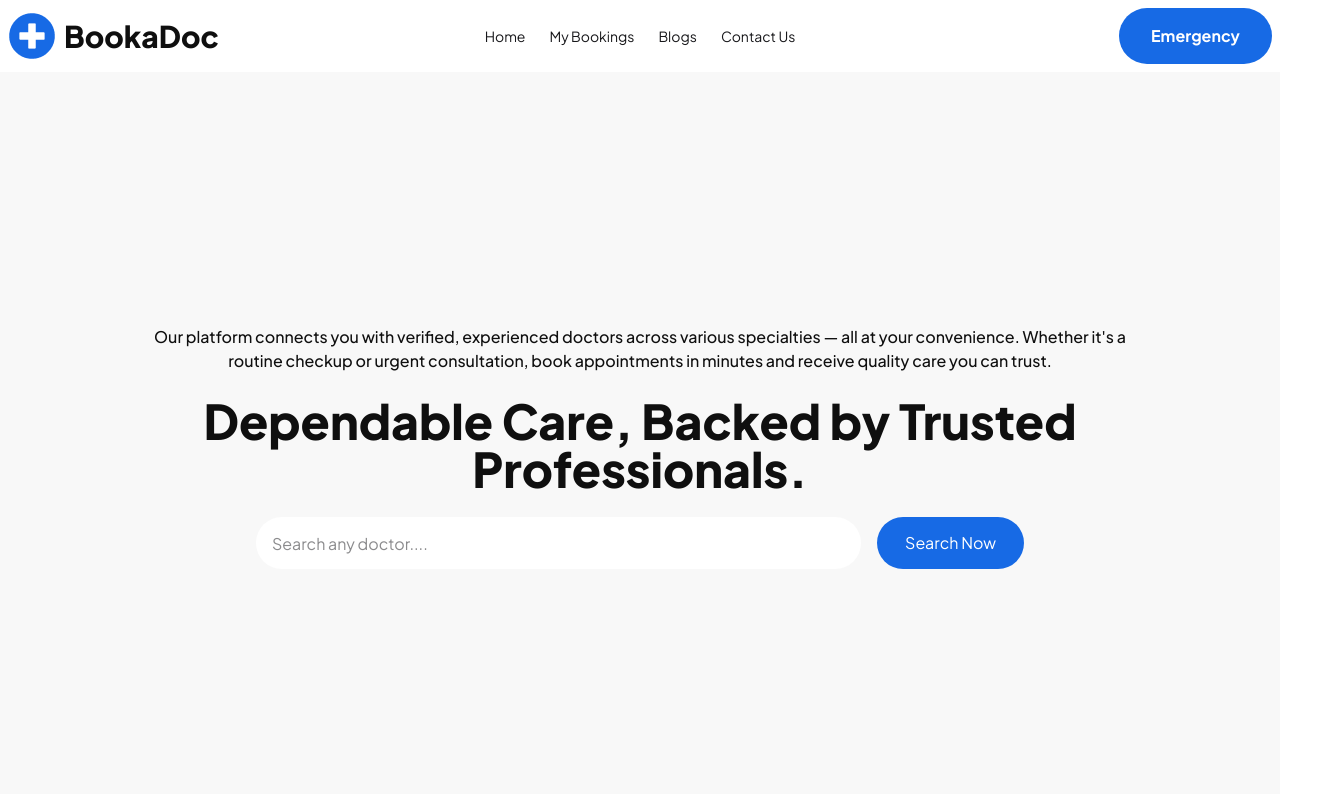
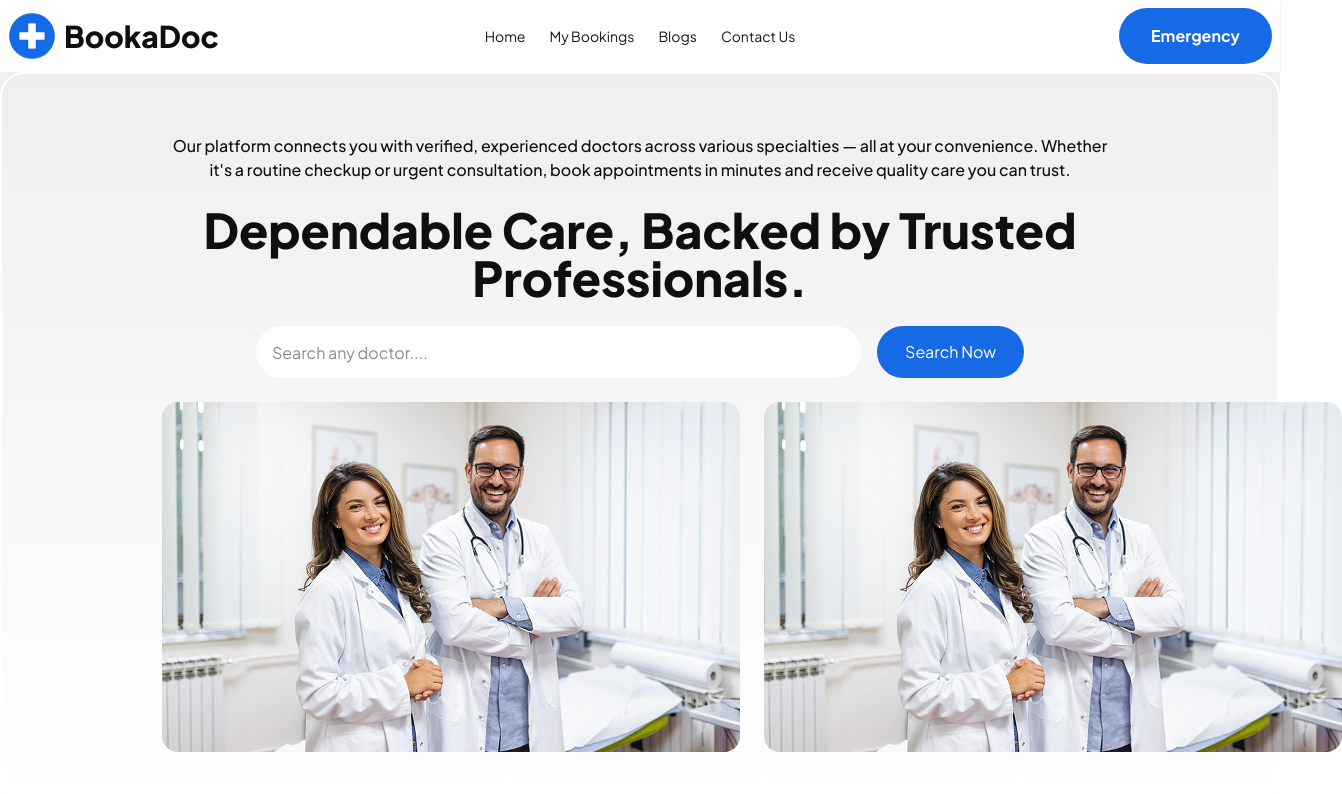
Before and after one commit to Al-Amin018555/BookaDoc, a React (Vite) app: page / in a window 1280 px wide. Shown: the top 794 px of the page, 1342 px wide, since content can reach past the window. Built offline with nearby package versions, Linux system fonts and the light colour scheme.

Commit message:
updated banner

```diff
--- a/src/components/Banner/Banner.jsx
+++ b/src/components/Banner/Banner.jsx
@@ -1,19 +1,25 @@
+import bannerImg from '../../assets/banner-img-1.png'
 const Banner = () => {
     return (
-        <div className="hero bg-base-200 h-[500px] lg:h-[750px]">
-            <div className="hero-content text-center">
-                <div className="max-w-5xl">
-                    <h1 className="font-medium text-[#0F0F0F]">Our platform connects you with verified, experienced doctors across various specialties — all at your convenience. Whether it's a routine checkup or urgent consultation, book appointments in minutes and receive quality care you can trust.</h1>
-                    <p className="py-6 text-2xl lg:text-5xl font-extrabold text-[#0F0F0F]">
-                        Dependable Care, Backed by Trusted Professionals.
-                    </p>
-                    <div className="max-w-3xl mx-auto flex items-center gap-4">
+        <div className="hero bg-[#EFEFEF] h-auto flex flex-col lg:h-[750px]">
+            <div className="hero-content max-w-[1500px] text-center bg-linear-to-b rounded-3xl from-[#EFEFEF] to-[#FFFFFF] border-2 border-white lg:px-[160px] lg:py-[60px]">
+                <div>
+                    <div>
+                        <h1 className="hidden lg:flex font-medium text-[#0F0F0F]">Our platform connects you with verified, experienced doctors across various specialties — all at your convenience. Whether it's a routine checkup or urgent consultation, book appointments in minutes and receive quality care you can trust.</h1>
+                        <p className="py-6 text-2xl lg:text-5xl font-extrabold text-[#0F0F0F]">
+                            Dependable Care, Backed by Trusted Professionals.
+                        </p>
+
+                    </div>
+                    <div className="max-w-3xl mx-auto hidden lg:flex items-center gap-4">
                         <input className="bg-white p-4 h-[52px] flex-1 rounded-4xl" placeholder="Search any doctor...." type="text" />
                         <button className="rounded-4xl cursor-pointer text-white h-[52px] bg-[#176AE5] py-3 px-7">Search Now</button>
 
                     </div>
-                    <div>
-
+                    <div className='flex flex-col lg:flex-row gap-6 mt-6'>
+                        <img className='object-contain' src={bannerImg} alt="" />
+                        <img className='object-contain' src={bannerImg} alt="" />
+                        {/* <img src={bannerImg} alt="" /> */}
                     </div>
                 </div>
             </div>
```
